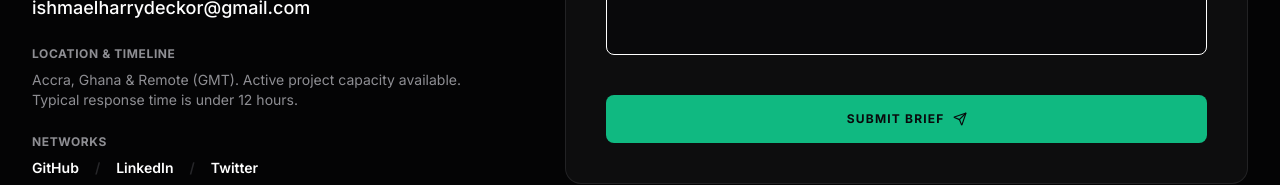
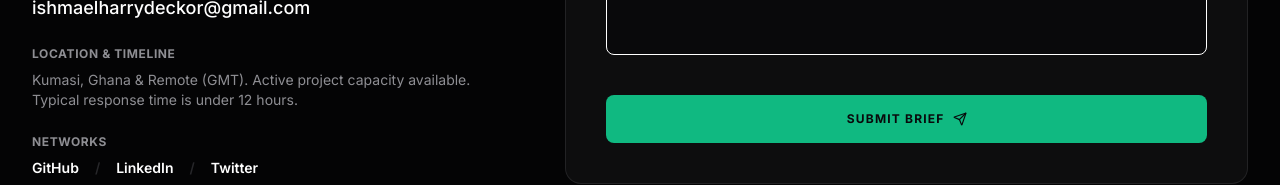
Before and after one commit to ishmaelharrydeckor/boutique, a Next.js app: page /contact in a window 1280 px wide. Shown: the part 578-763 px from the top of the page. Built offline with nearby package versions, Linux system fonts and the light colour scheme.

Commit message:
chore: Update contact page location to Kumasi

```diff
--- a/src/app/contact/page.tsx
+++ b/src/app/contact/page.tsx
@@ -124,7 +124,7 @@ export default function ContactPage() {
                   Location & Timeline
                 </h3>
                 <p className="text-sm text-foreground-muted">
-                  Accra, Ghana & Remote (GMT). Active project capacity available. Typical response time is under 12 hours.
+                  Kumasi, Ghana & Remote (GMT). Active project capacity available. Typical response time is under 12 hours.
                 </p>
               </div>
 
```
